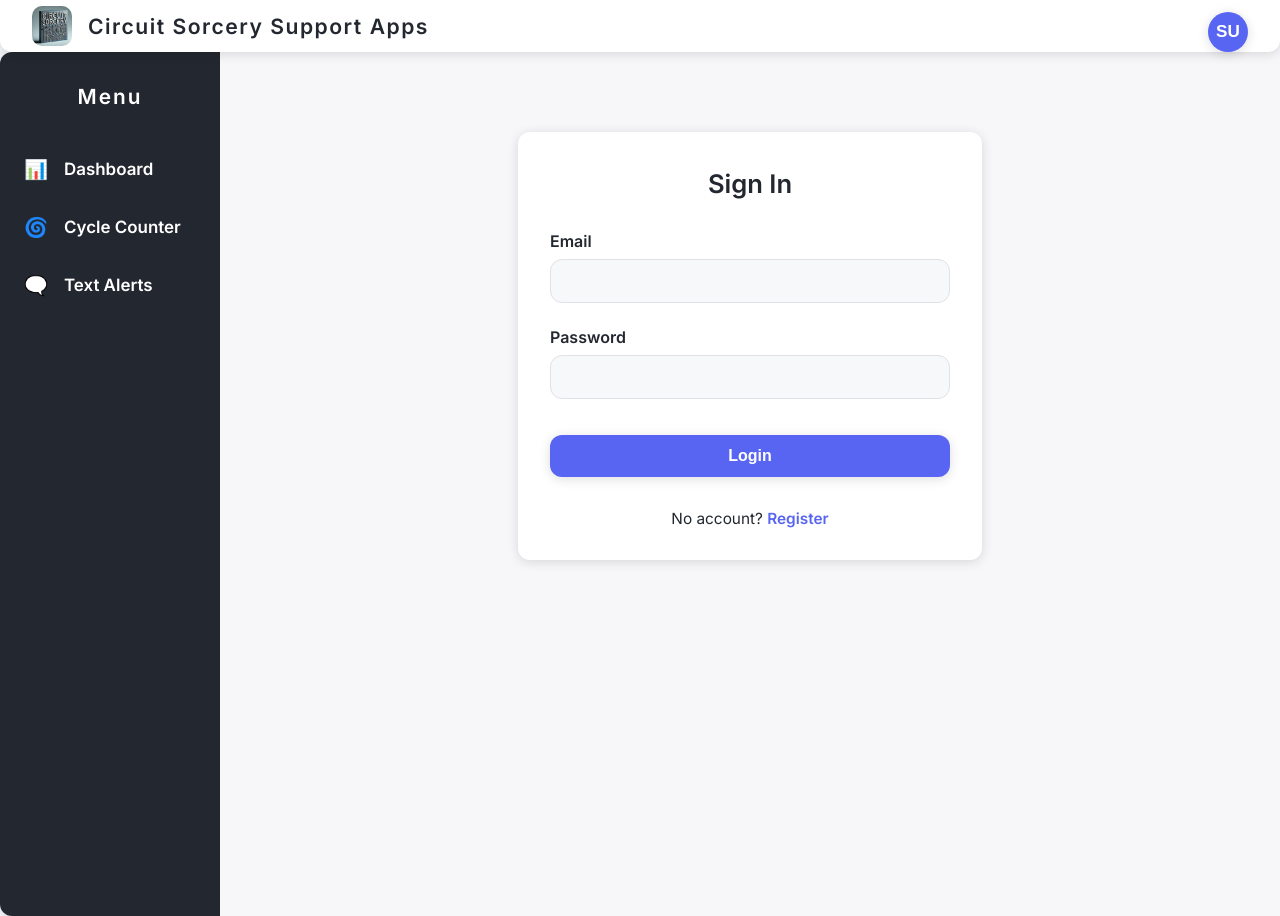
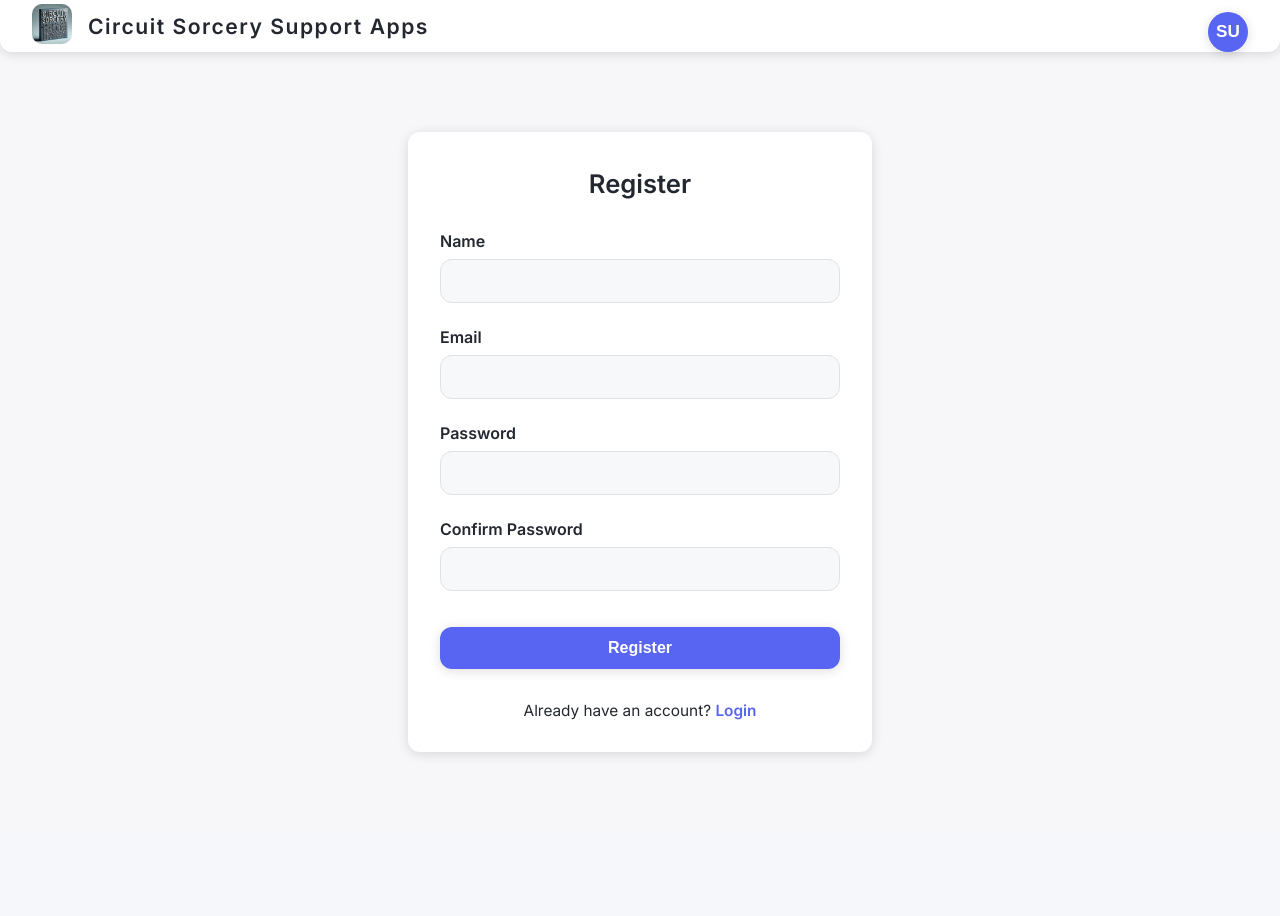
Before and after one commit to Galvedir/CircuitSorcery, a React (Create React App) app in the folder client/: page /register in a window 1280 px wide. Before the commit this address led to /login. After the commit the page ends 832 px from the top, so only its background shows below. Built offline with nearby package versions, Linux system fonts and the light colour scheme; sample sign-in values are in the browser's storage.

Commit message:
password confirmation

```diff
--- a/client/src/App.jsx
+++ b/client/src/App.jsx
@@ -1,5 +1,5 @@
 import React from 'react';
-import { BrowserRouter as Router, Routes, Route, Navigate } from 'react-router-dom';
+import { BrowserRouter as Router, Routes, Route, Navigate, useLocation } from 'react-router-dom';
 import RequireAdmin from './components/RequireAdmin';
 import TopBar from './components/TopBar';
 import SideMenu from './components/SideMenu';
@@ -15,7 +15,8 @@ function RequireAuth({ user, children }) {
   return user ? children : <Navigate to="/login" replace />;
 }
 
-function App() {
+// This is a wrapper so we can use useLocation outside of <Router>
+function AppWrapper() {
   const [user, setUser] = React.useState(null);
 
   const handleSignOut = () => {
@@ -29,14 +30,15 @@ function App() {
     if (userData) setUser(JSON.parse(userData));
   }, []);
 
+  const location = useLocation();
+  // Hide SideMenu on login/register routes
+  const hideSideMenu = ['/login', '/register'].includes(location.pathname);
+
   return (
-    <Router>
     <div style={{ display: 'flex', height: '100vh', flexDirection: 'column' }}>
       <TopBar user={user} onSignOut={handleSignOut} />
       <div style={{ display: 'flex', flex: 1 }}>
-          <RequireAuth user={user}>
-            <SideMenu user={user} />
-          </RequireAuth>
+        {!hideSideMenu && user && <SideMenu user={user} />}
         <main style={{ flex: 1, padding: '2rem', background: '#f7f7fa' }}>
           <Routes>
             <Route path="/login" element={<Login setUser={setUser} />} />
@@ -91,8 +93,13 @@ function App() {
         </main>
       </div>
     </div>
+  );
+}
+
+export default function App() {
+  return (
+    <Router>
+      <AppWrapper />
     </Router>
   );
 }
-
-export default App;
--- a/client/src/components/TopBar.jsx
+++ b/client/src/components/TopBar.jsx
@@ -24,7 +24,9 @@ export default function TopBar({ user, onSignOut }) {
   return (
     <header className="topbar">
       <div className="topbar-logo-group">
-        <img src="/logo.png" alt="Logo" className="topbar-logo" />
+        <Link to="/">
+          <img src="/logo.png" alt="Logo" className="topbar-logo" />
+        </Link>
         <span className="topbar-title">Circuit Sorcery Support Apps</span>
       </div>
       <div className="topbar-actions">
--- a/client/src/pages/Register.jsx
+++ b/client/src/pages/Register.jsx
@@ -5,12 +5,17 @@ export default function Register() {
   const [name, setName] = useState('');
   const [email, setEmail] = useState('');
   const [password, setPassword] = useState('');
+  const [confirmPassword, setConfirmPassword] = useState('');
   const [msg, setMsg] = useState('');
   const navigate = useNavigate();
 
   const handleRegister = async (e) => {
     e.preventDefault();
     setMsg('');
+    if (password !== confirmPassword) {
+      setMsg('Passwords do not match.');
+      return;
+    }
     try {
       const res = await fetch('http://localhost:5000/api/auth/register', {
         method: 'POST',
@@ -65,6 +70,17 @@ export default function Register() {
           required
         />
       </div>
+      <div className="form-group">
+        <label htmlFor="register-confirm-password">Confirm Password</label>
+        <input
+          id="register-confirm-password"
+          type="password"
+          autoComplete="new-password"
+          value={confirmPassword}
+          onChange={e => setConfirmPassword(e.target.value)}
+          required
+        />
+      </div>
       <button type="submit">Register</button>
       {msg && <div className="form-message" style={{ color: msg.includes("successful") ? "green" : "red" }}>{msg}</div>}
       <div className="form-footer">
```
Also changed, not shown: 1 other file (tests, documents, lock files or other folders). Lines whose indentation alone changed are shown as unchanged.
